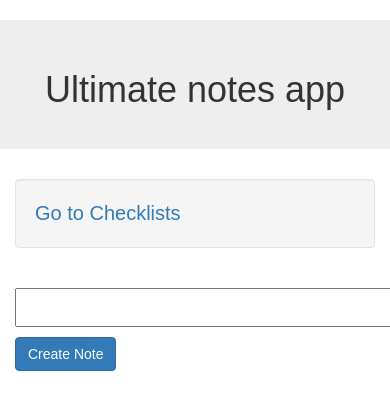
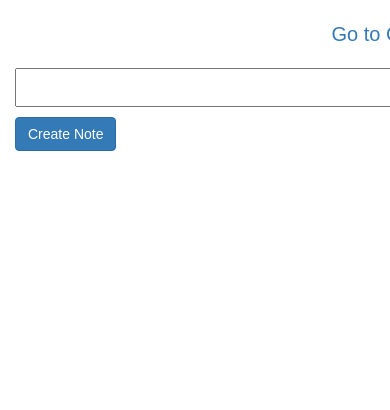
Before and after one commit to ai-is-awesome/ultimate_todo, a Django app: page / in a window 390 px wide; the page is wider, and only the part inside the window is pictured. Shown: the part 235-645 px from the top of that part. Run offline with Django 3.2, Linux system fonts and the light colour scheme; the visitor is signed in with stand-in values (Sample User, id 1); data that the repository does not hold is empty; some libraries are stand-ins or nearby versions.

Commit message:
Changed logic of the jumbotron appearance for logged in and logged out users, added a link for source code, changed style of got to checklists, made color of button of completed tasks green

```diff
--- a/notes_app/static/notes_app/style.css
+++ b/notes_app/static/notes_app/style.css
@@ -123,6 +123,7 @@
 
 .login-form {
 	text-align: center;
+
 }
 
 
@@ -131,3 +132,15 @@
 	justify-content: center;
 	margin-top: 3%
 }
+
+
+a:hover {
+	cursor: pointer;
+}
+
+#form_container {
+	display: flex;
+	flex-direction: column;
+	justify-content: center;
+	margin-bottom: 3%;
+}
--- a/notes_app/templates/notes_app/index.html
+++ b/notes_app/templates/notes_app/index.html
@@ -5,12 +5,13 @@
 {% block content %}
 
 
-
+{% if user.is_authenticated is not True %}
 <div class = "jumbotron">
 	<h1>Ultimate notes app</h1>
+	<h3><a href = "https://github.com/ai-is-awesome/ultimate_todo" target = "_blank">This project is open source</a></h3>
 
 </div>
-
+{% endif %}
 
 <!-- Already loaded the messages in views! -->
 <!--
@@ -29,11 +30,10 @@
 
 
 {% if user.is_authenticated %}
-<div class = "container-fluid" id = "go_to_checklists">
-	<div class = "well">
+<div id = "go_to_checklists" style = "position: relative; right: -85%;">
 	<a href = "{% url 'checklists' %}">Go to Checklists</a>
-	</div>
 </div>
+
 
 <div class = "container" id = "form_container">
 	<div class="grid-container">
@@ -49,7 +49,7 @@
 		</form>
 	</div>
 
-<br><br>
+</div>
 
 
 
@@ -62,7 +62,7 @@
 				<div class = "col-sm-4"><a href = "{% url 'task_update' task.id %}"><h2><strike>{{ task.title }}</strike></h2></a>
 			Updated : {{ task.updated }}</div>
 
-				<div class = "col-sm-2"><a href = "{% url 'update_complete_field' task.id %}" class = "btn btn-primary">Completed</a></div>
+				<div class = "col-sm-2"><a href = "{% url 'update_complete_field' task.id %}" class = "btn btn-success">Completed</a></div>
 
 				<div class = "col-sm-3"> <a href = "{% url 'task_update' task.id %}">Update Task</a></div>
 				<div class = "col-sm-3"><a href = "{% url 'task_archive' task.id %}" style = "color : red">Delete Task</a></div>
```
